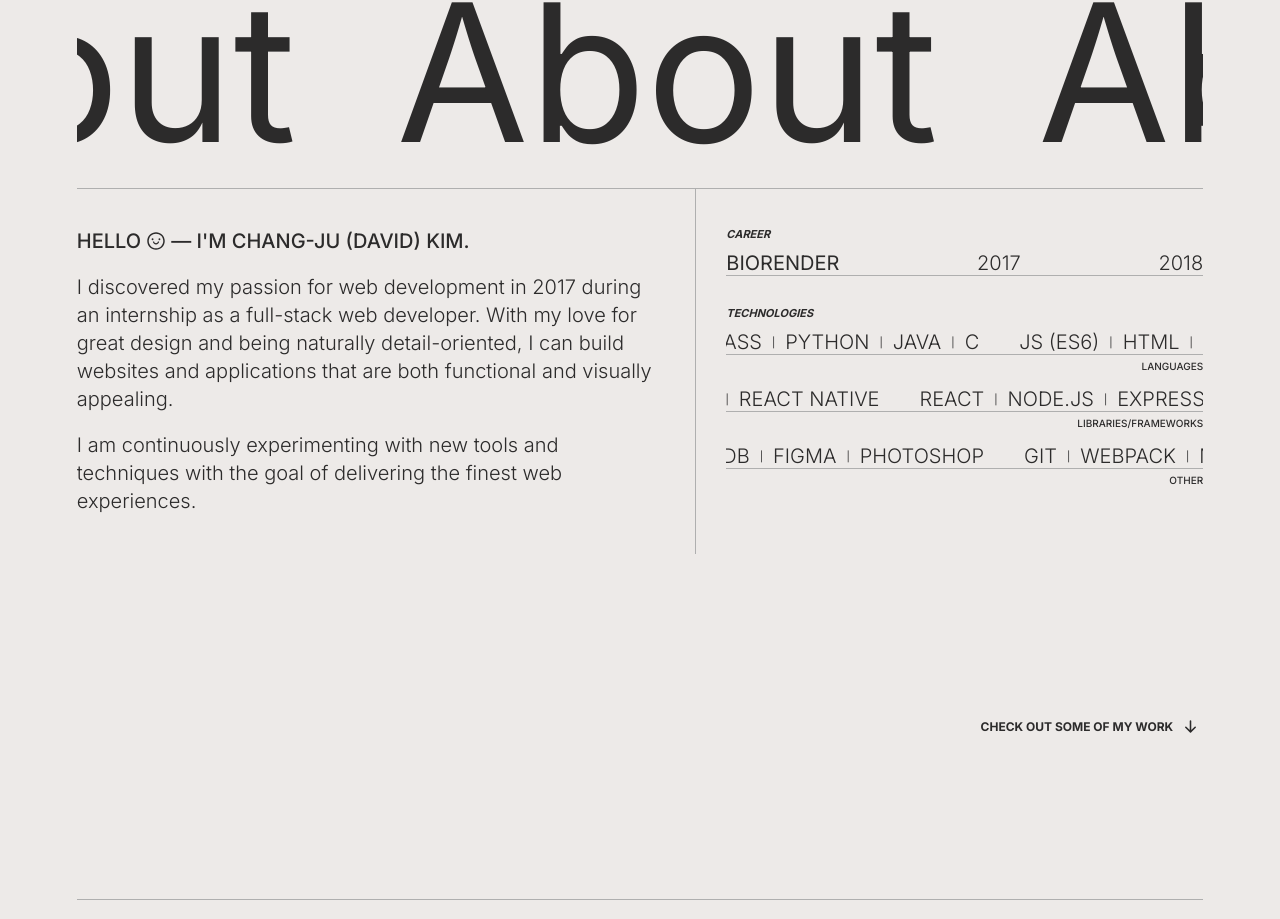
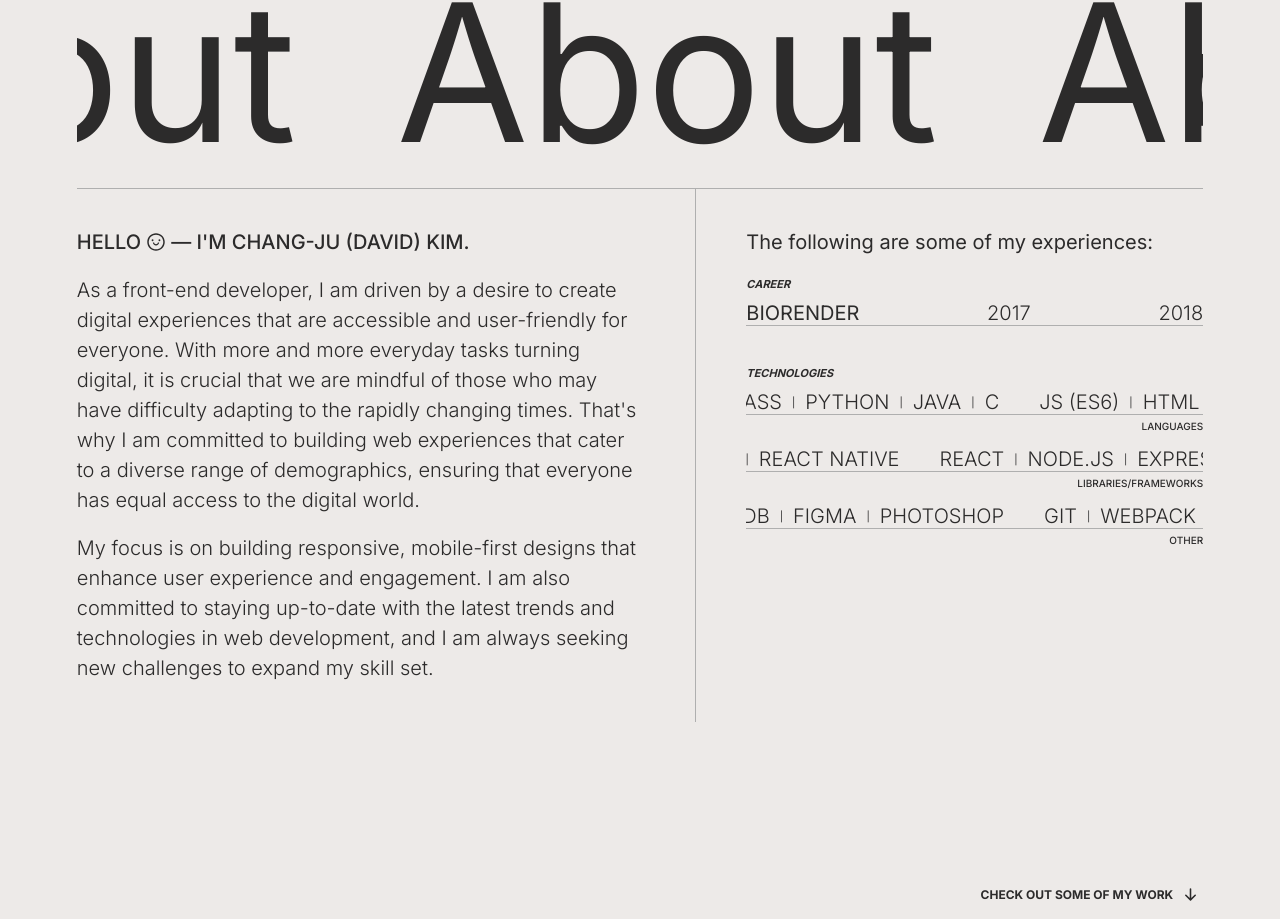
Before and after one commit to cjoak1028/portfolio-v1, a React (Create React App) app: page / in a window 1280 px wide. Shown: the part 945-1864 px from the top of the page. Built offline with nearby package versions, Linux system fonts and the light colour scheme.

Commit message:
Changed about content and fixed responsiveness

```diff
--- a/src/components/About/About.js
+++ b/src/components/About/About.js
@@ -19,19 +19,26 @@ const About = () => {
             }}
             viewport={{ once: true }}
           >
-            <p className={`${styles.greeting} flex flex-ai-c`}>
+            <p className={`${styles.greeting}`}>
               Hello <AiOutlineSmile className={styles["smiley-icon"]} /> &#8212;
               I'm Chang-Ju (David) Kim.
             </p>
             <p>
-              I discovered my passion for web development in 2017 during an
-              internship as a full-stack web developer. With my love for great
-              design and being naturally detail-oriented, I can build websites
-              and applications that are both functional and visually appealing.
+              As a front-end developer, I am driven by a desire to create
+              digital experiences that are accessible and user-friendly for
+              everyone. With more and more everyday tasks turning digital, it is
+              crucial that we are mindful of those who may have difficulty
+              adapting to the rapidly changing times. That's why I am committed
+              to building web experiences that cater to a diverse range of
+              demographics, ensuring that everyone has equal access to the
+              digital world.
             </p>
             <p>
-              I am continuously experimenting with new tools and techniques with
-              the goal of delivering the finest web experiences.
+              My focus is on building responsive, mobile-first designs that
+              enhance user experience and engagement. I am also committed to
+              staying up-to-date with the latest trends and technologies in web
+              development, and I am always seeking new challenges to expand my
+              skill set.
             </p>
           </motion.div>
           <motion.div
@@ -43,6 +50,7 @@ const About = () => {
             }}
             viewport={{ once: true }}
           >
+            <h2 className={styles["about__experience-title"]}>The following are some of my experiences:</h2>
             <div className={styles["about__career"]}>
               <h4>Career</h4>
               <div className="flex flex-jc-sb">
@@ -54,7 +62,7 @@ const About = () => {
             <div className={styles["about__tech"]}>
               <h4>Technologies</h4>
               <div className={styles["tech-category"]}>
-                <Marquee gradient={false} speed={50}>
+                <Marquee gradient={false} speed={50} className={styles.marquee}>
                   <span className={styles.skill}>JS (ES6)</span>
                   <span className={styles.divider}>|</span>
                   <span className={styles.skill}>HTML</span>
@@ -73,7 +81,12 @@ const About = () => {
                 <h5 className={styles["category-title"]}>Languages</h5>
               </div>
               <div className={styles["tech-category"]}>
-                <Marquee gradient={false} speed={30} direction={"right"}>
+                <Marquee
+                  gradient={false}
+                  speed={30}
+                  direction={"right"}
+                  className={styles.marquee}
+                >
                   <span className={styles.skill}>React</span>
                   <span className={styles.divider}>|</span>
                   <span className={styles.skill}>Node.JS</span>
@@ -90,7 +103,7 @@ const About = () => {
                 </h5>
               </div>
               <div className={styles["tech-category"]}>
-                <Marquee gradient={false} speed={40}>
+                <Marquee gradient={false} speed={40} className={styles.marquee}>
                   <span className={styles.skill}>Git</span>
                   <span className={styles.divider}>|</span>
                   <span className={styles.skill}>Webpack</span>
--- a/src/components/About/About.module.css
+++ b/src/components/About/About.module.css
@@ -1,17 +1,6 @@
 .about {
     display: flex;
     flex-direction: column;
-    overflow: hidden;
-}
-
-.about__img {
-    margin: clamp(2rem, 3vw, 3rem) 0;
-    height: clamp(15rem, 25vw, 30rem);
-    width: 100%;
-    background-image: url('../../assets/img/hero-img.jpg');
-    background-position: 50% 80%;
-    background-repeat: no-repeat;
-    background-size: cover;
 }
 
 .about__content {
@@ -19,12 +8,12 @@
     flex-direction: column;
 }
 
-.about__me, .about__experience {
-    padding-top: clamp(2rem, 3vw, 4rem);
+.about__me {
+    padding-top: clamp(3rem, 3vw, 4rem);
 }
 
 .about__me {
-    padding-bottom: clamp(2rem, 3vw, 4rem);
+    padding-bottom: clamp(3rem, 3vw, 4rem);
 }
 
 .smiley-icon {
@@ -34,7 +23,9 @@
 .greeting {
     font-weight: var(--fw-medium) !important;
     text-transform: uppercase;
-    margin-bottom: 1rem;
+    display: flex;
+    align-items: center;
+    flex-wrap: wrap;
 }
 
 .about__content p, .skill {
@@ -42,12 +33,9 @@
     font-size: clamp(1.4rem, 1.8vw, 2rem);
 }
 
-.about__me {
-    border-bottom: 1px solid var(--c-sub);
-}
-
 .about__me p {
-    line-height: clamp(2rem, 2.4vw, 2.8rem);
+    font-weight: var(--fw-light);
+    line-height: clamp(2rem, 2.8vw, 3rem);
 }
 
 .about__me p:not(:last-child) {
@@ -60,7 +48,7 @@
 
 .about__career {
     border-bottom: 1px solid var(--c-sub);
-    margin-bottom: 3rem;
+    margin-bottom: 4rem;
 }
 
 .skill {
@@ -81,11 +69,7 @@
     font-size: 1.1rem;
 }
 
-.about__tech {
-    overflow: hidden;
-}
-
-.tech-category {
+.tech-category:not(:last-child) {
     margin-bottom: 1.5rem;
 }
 
@@ -106,7 +90,15 @@
     margin-right: 4rem;
 }
 
-@media only screen and (min-width: 43.75em) {
+.about__experience-title {
+    margin-bottom: 2rem;
+    font-weight: var(--fw-regular);
+    font-size: clamp(1.4rem, 1.8vw, 2rem);
+    text-transform: none;
+    line-height: clamp(2rem, 2.8vw, 3rem);
+}
+
+@media only screen and (min-width: 61.25em) {
     .about__content {
         flex-direction: row;
         justify-content: space-between;
@@ -115,13 +107,21 @@
     .about__me {
         border-bottom: none;
         border-right: 1px solid var(--c-sub);
-        padding-right: clamp(2rem, 3vw, 3rem);
+        padding-right: clamp(2rem, 4vw, 5rem);
         width: 55%;
     }
 
     .about__experience {
-        padding-left: clamp(2rem, 3vw, 3rem);
-        padding-bottom: clamp(2rem, 3vw, 4rem);
+        display: flex;
+        flex-direction: column;
+        /* justify-content: center; */
         width: 45%;
+        padding-top: clamp(3rem, 3vw, 4rem);
+        padding-left: clamp(2rem, 4vw, 5rem);
+        padding-bottom: clamp(2rem, 4vw, 5rem);
+    }
+
+    .about__career {
+        margin-bottom: 4rem;
     }
 }
--- a/src/components/Contact/Contact.js
+++ b/src/components/Contact/Contact.js
@@ -30,7 +30,7 @@ const linksItem = {
     y: 0,
     transition: {
       type: "spring",
-      stiffness: 160,
+      stiffness: 250,
     },
   },
   hidden: { opacity: 0, y: 10 },
@@ -47,15 +47,6 @@ const Contact = () => {
           whileInView="visible"
           viewport={{ once: true }}
         >
-          {/* <motion.p
-            variants={contactEl}
-            initial="hidden"
-            whileInView="visible"
-            viewport={{ once: true }}
-          >
-            Feel free to message me if you want to collaborate or have a little
-            chat.
-          </motion.p> */}
           <motion.span
             className={styles.divider}
             variants={contactEl}
--- a/src/components/Header/Header.js
+++ b/src/components/Header/Header.js
@@ -16,9 +16,19 @@ const header = {
   hidden: { opacity: 0 },
 };
 
-const logo = {
-  visible: { opacity: 1 },
-  hidden: { opacity: 0 },
+const fromBottom = {
+  visible: {
+    opacity: 1,
+    y: 0,
+    transition: {
+      type: "spring",
+      stiffness: 250,
+    },
+  },
+  hidden: {
+    opacity: 0,
+    y: 8,
+  },
 };
 
 const navList = {
@@ -67,7 +77,7 @@ const Header = () => {
       variants={header}
       className={`${styles.header} padding-x flex flex-jc-sb flex-ai-c`}
     >
-      <motion.p className={styles.logo} variants={logo}>
+      <p className={styles.logo}>
         <Link
           to="hero"
           spy={true}
@@ -78,7 +88,7 @@ const Header = () => {
         >
           CJ PORTFOLIO
         </Link>
-      </motion.p>
+      </p>
       <nav className={styles.navigation}>
         <motion.ul variants={navList}>
           <motion.li variants={navItem}>
@@ -127,7 +137,7 @@ const Header = () => {
         }`}
         onClick={handleMenuClick}
       >
-        menu
+        Menu
       </button>
       <HamburgerMenu
         open={openMenu}
--- a/src/components/Hero/Hero.js
+++ b/src/components/Hero/Hero.js
@@ -8,16 +8,9 @@ const hero = {
   visible: {
     opacity: 1,
     transition: {
-      staggerChildren: 0.2,
-      delayChildren: 1.6,
+      staggerChildren: 0.25,
+      delayChildren: 1,
     },
-  },
-  hidden: { opacity: 0 },
-};
-
-const opacity = {
-  visible: {
-    opacity: 1,
   },
   hidden: { opacity: 0 },
 };
@@ -28,12 +21,12 @@ const fromBottom = {
     y: 0,
     transition: {
       type: "spring",
-      stiffness: 160,
+      stiffness: 250,
     },
   },
   hidden: {
     opacity: 0,
-    y: 10,
+    y: 5,
   },
 };
 
@@ -43,12 +36,12 @@ const fromTop = {
     y: 0,
     transition: {
       type: "spring",
-      stiffness: 160,
+      stiffness: 250,
     },
   },
   hidden: {
     opacity: 0,
-    y: -10,
+    y: -5,
   },
 };
 
@@ -65,9 +58,12 @@ const Hero = () => {
           <motion.p variants={fromBottom} className={styles.greeting}>
             Hello,
           </motion.p>
-          <motion.div variants={opacity}>
-            <div className={styles["hero-image"]}></div>
-          </motion.div>
+          <div>
+            <motion.div
+              variants={fromBottom}
+              className={styles["hero-image"]}
+            ></motion.div>
+          </div>
         </div>
         <div className={styles.intro}>
           <motion.p variants={fromBottom} className={styles.greeting}>
--- a/src/components/Hero/Time.js
+++ b/src/components/Hero/Time.js
@@ -16,7 +16,9 @@ const Time = () => {
     };
   }, []);
 
-  const time = date.toLocaleTimeString("en-US", { timeZone: "EST" });
+  const time = date.toLocaleTimeString("en-US", {
+    timeZone: "America/Toronto",
+  });
 
   return <p className={styles.time}>Toronto &#8212; {time}</p>;
 };
```
